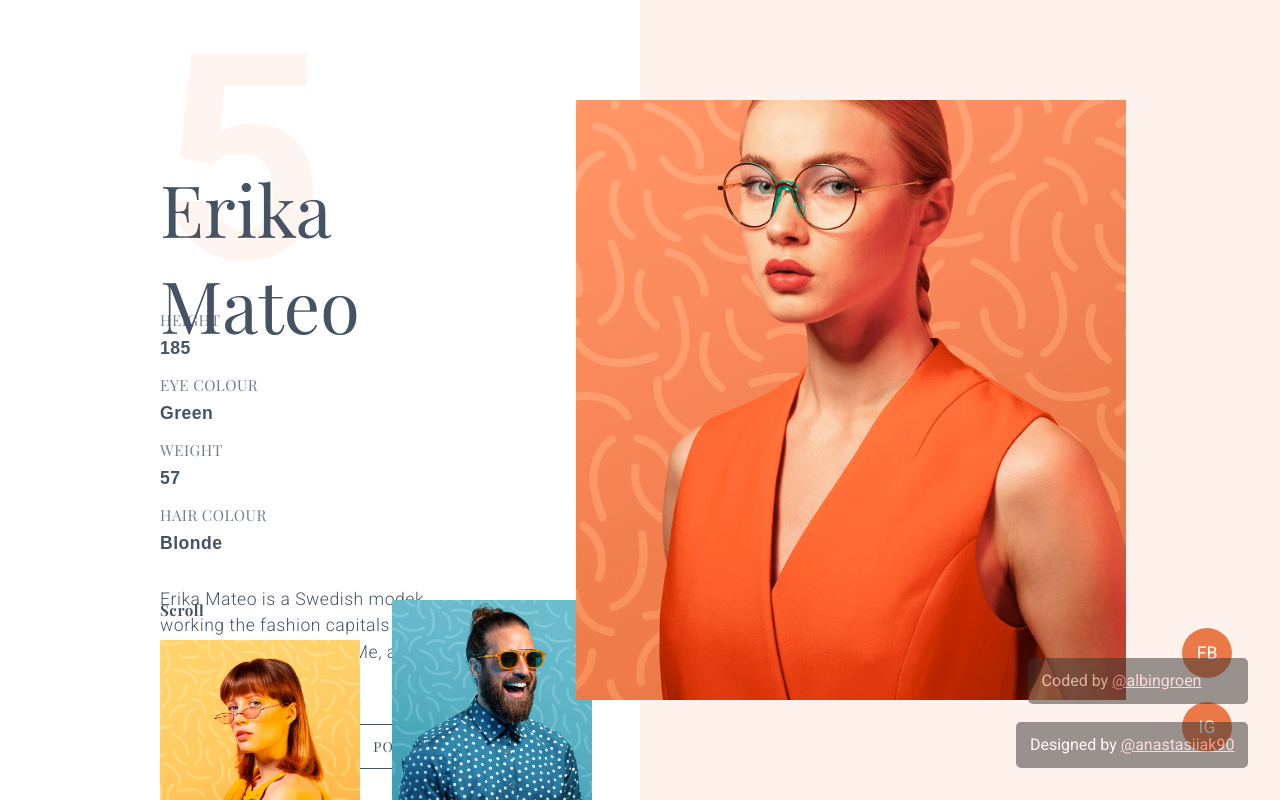
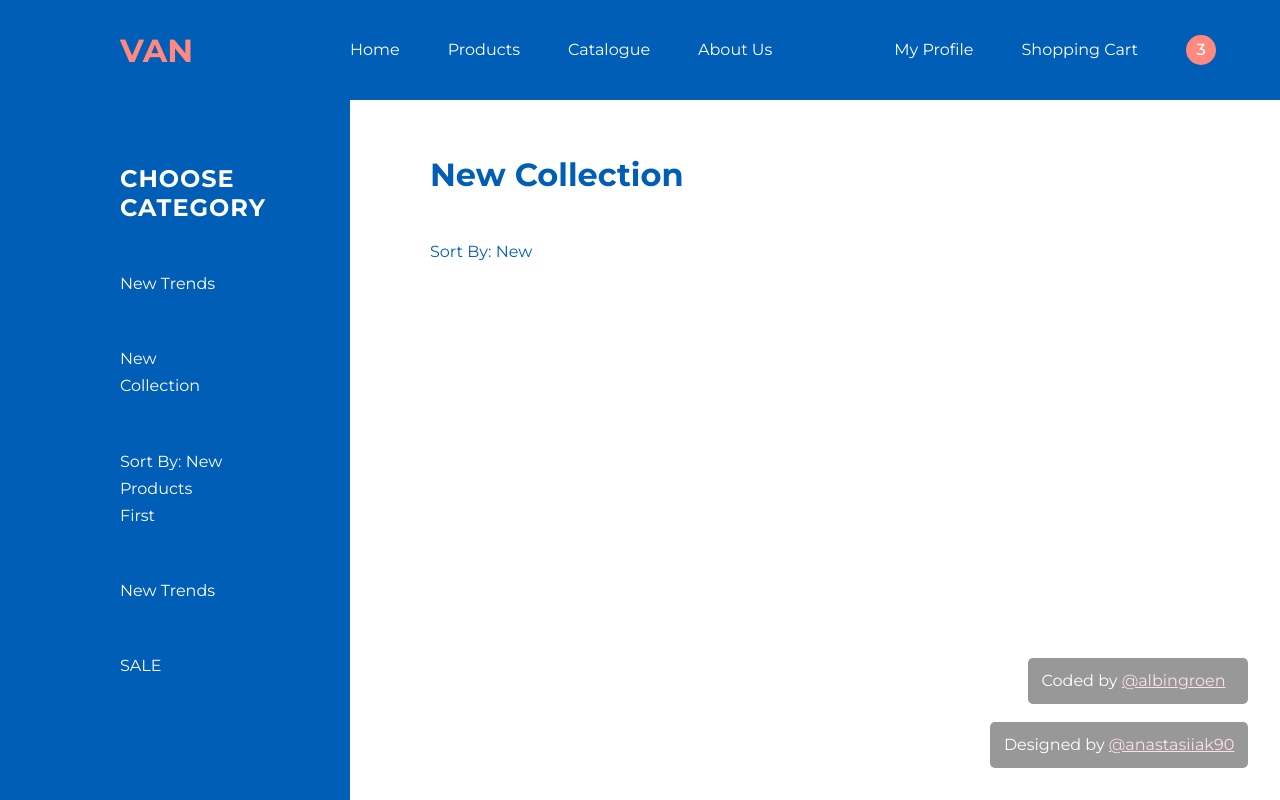
Before and after one commit to albingroen/100-days-of-layout, a plain HTML site: page 012/index.html in a window 1280 px wide. Drawn offline with nearby package versions, Linux system fonts and the light colour scheme.

Commit message:
Started on 013

```diff
--- a/012/index.html
+++ b/012/index.html
@@ -30,61 +30,45 @@
     </div>
 
     <div class="wrapper">
-      <div class="left">
-        <div class="title">
-          <h1 class="number">5</h1>
-          <h1 class="name">Erika Mateo</h1>
+      <div class="main-header">
+        <div class="logo-wrapper">
+          <h1 class="logo">VAN</h1>
         </div>
-        <div class="info">
-          <div class="info-item">
-            <label for="">Height</label>
-            <h4>185</h4>
-          </div>
-          <div class="info-item">
-            <label for="">
-              Eye colour
-            </label>
-            <h4>Green</h4>
-          </div>
-          <div class="info-item">
-            <label for="">
-              Weight
-            </label>
-            <h4>57</h4>
-          </div>
-          <div class="info-item">
-            <label for="">Hair colour</label>
-            <h4>Blonde</h4>
-          </div>
-        </div>
-
-        <p class="description">
-          Erika Mateo is a Swedish modek, working the fashion capitals for 6
-          years, founder of ModelMe, a blog into sustainable lifestyle.
-        </p>
-        <div class="button-wrapper">
-          <button>Portfolio</button>
-        </div>
-
-        <div class="next-images">
-          <div class="image-one-wrapper">
-            <h4>Scroll</h4>
-            <div class="image-one"></div>
-          </div>
-          <div class="image-two"></div>
+        <div class="list-wrapper">
+          <ul class="left">
+            <li>Home</li>
+            <li>Products</li>
+            <li>Catalogue</li>
+            <li>About Us</li>
+          </ul>
+          <ul class="right">
+            <li>
+              My Profile
+            </li>
+            <li>
+              Shopping Cart
+            </li>
+            <div class="notifications-wrapper">
+              <span>3</span>
+            </div>
+          </ul>
         </div>
       </div>
 
-      <div class="right">
-        <div class="image"></div>
-        <div class="icons">
-          <div class="icon">
-            FB
-          </div>
-          <div class="icon">
-            IG
-          </div>
-        </div>
+      <div class="main-sidebar">
+        <ul>
+          <h2>Choose Category</h2>
+          <li>New Trends</li>
+          <li>New Collection</li>
+          <li>Sort By: New Products First</li>
+          <li>New Trends</li>
+          <li>SALE</li>
+        </ul>
+      </div>
+
+      <div class="content">
+        <h1>New Collection</h1>
+        <label for="">Sort By: New</label>
       </div>
     </div>
   </body>
--- a/012/style.scss
+++ b/012/style.scss
@@ -1,5 +1,6 @@
 @import url("https://fonts.googleapis.com/css?family=Roboto:300,400,500,700&display=swap");
 @import url("https://fonts.googleapis.com/css?family=Playfair+Display:400,700,900&display=swap");
+@import url("https://fonts.googleapis.com/css?family=Montserrat:300,400,500,600,700&display=swap");
 
 @mixin trans {
   transition: 0.1s ease-in-out 0s;
@@ -12,7 +13,7 @@
 }
 
 body {
-  font-family: "Roboto", sans-serif;
+  font-family: "Montserrat", sans-serif;
   color: #001523;
   font-weight: 400;
   height: 100vh;
@@ -53,183 +54,135 @@ body {
   bottom: 6rem;
 }
 
-.wrapper {
-  height: 100vh;
-  width: 100%;
-  display: flex;
-  justify-content: space-between;
-
-  .left {
-    background: white;
-    height: 100%;
-    width: 50%;
-    padding: 10rem;
-    position: relative;
-
-    .title {
-      position: relative;
-      height: 150px;
-
-      .number {
-        line-height: 100%;
-        color: #fff5f0;
-        font-size: 18em;
-        position: absolute;
-        top: -9rem;
+li {
+  cursor: pointer;
+  line-height: 170%;
 }
 
-      .name {
-        position: absolute;
+.wrapper {
+  .main-sidebar {
+    background: #015eb7;
+    width: 350px;
+    position: fixed;
+    top: 0;
     left: 0;
-        top: 0;
-        font-size: 4.5em;
-        color: #465365;
-        font-family: "Playfair Display", serif;
-        font-weight: 500;
-      }
+    height: 100vh;
+    top: 100px;
+
+    ul {
+      display: flex;
+      flex-direction: column;
+      justify-content: center;
+      color: white;
+      width: 100%;
+      padding: 4rem 7.5rem;
+
+      h2 {
+        letter-spacing: 1px;
+        text-transform: uppercase;
+        font-weight: 700;
+        font-size: 1.5em;
       }
 
-    .info {
-      display: grid;
-      grid-template-columns: repeat(auto-fit, minmax(100px, 1fr));
-      grid-gap: 1rem;
-      width: 50%;
-
-      label {
-        font-family: "Playfair Display", serif;
-        text-transform: uppercase;
-        color: #465365;
-        letter-spacing: 0.5px;
-        opacity: 0.75;
-        font-size: 0.95em;
+      li {
+        list-style: none;
+        margin-top: 3rem;
+        cursor: pointer;
+        &:hover {
+          color: #ff897e;
         }
-
-      h4 {
-        color: #465365;
-        padding-top: 0.5rem;
-        letter-spacing: 0.5px;
-        font-family: sans-serif;
-        font-size: 1.1em;
-      }
-    }
-
-    .description {
-      font-size: 1.1em;
-      letter-spacing: 0.5px;
-      font-weight: 300;
-      max-width: 450px;
-      line-height: 150%;
-      padding-top: 2rem;
-      color: #465365;
-    }
-
-    .button-wrapper {
-      padding-top: 2rem;
-      display: flex;
-      justify-content: flex-end;
-      max-width: 450px;
-
-      button {
-        border: 1px solid #465365;
-        font-size: 0.875em;
-        letter-spacing: 1px;
-        font-weight: 500;
-        text-transform: uppercase;
-        font-family: "Playfair Display", serif;
-        color: #465365;
-        padding: 0.75rem 1.2rem;
-        background: none;
-        cursor: pointer;
-        @include trans();
-        &:hover {
-          background: #465365;
-          color: white;
-          @include trans();
       }
     }
   }
 
-    .next-images {
-      bottom: 0;
-      left: 10rem;
-      position: absolute;
+  .main-header {
+    left: 0;
+    top: 0;
+    position: fixed;
+    width: 100vw;
+    background: #015eb7;
+    height: 100px;
     display: flex;
+    align-items: center;
 
-      .image-one,
-      .image-two {
-        background-position: top;
-        background-size: cover;
-        width: 200px;
-        height: 200px;
-      }
-
-      .image-one-wrapper {
-        h4 {
-          height: 40px;
-          font-family: "Playfair Display", serif;
-          color: #465365;
-          letter-spacing: 0.5px;
-          font-size: 0.95em;
-        }
-
-        .image-one {
-          background-image: url("./assets/model-2.jpg");
-          margin-right: 2rem;
-          height: 160px;
+    .logo-wrapper {
+      width: 350px;
+      padding: 0 7.5rem;
+      .logo {
+        color: #ff897e;
       }
     }
 
-      .image-two {
-        background-image: url("./assets/model-3.jpg");
+    .list-wrapper {
+      display: flex;
+      justify-content: space-between;
+      align-items: center;
+      width: calc(100% - 350px);
+
+      ul {
+        display: flex;
+        align-items: center;
+
+        li {
+          list-style: none;
+          color: white;
+          cursor: pointer;
+          &:hover {
+            color: #ff897e;
           }
         }
       }
 
-  .right {
-    background: #fff1eb;
-    height: 100%;
-    width: 50%;
-    position: relative;
-
-    .image {
-      height: 75%;
-      width: 100%;
-      max-width: 550px;
-      background: lightblue;
-      position: absolute;
-      top: 50%;
-      left: 0;
-      transform: translate(-4rem, -50%);
-      background-image: url("./assets/model.jpg");
-      background-position: center;
-      background-size: cover;
-      @include trans();
-      &:hover {
-        transform: translate(-4rem, -50%) scale(1.05);
-        @include trans();
+      ul.left {
+        li {
+          margin-right: 3rem;
         }
       }
 
-    .icons {
-      position: absolute;
-      right: 3rem;
-      bottom: 3rem;
-      display: flex;
-      flex-direction: column;
+      ul.right {
+        padding-right: 4rem;
 
-      .icon {
-        border-radius: 50%;
-        background: #eb7947;
+        li,
+        .notifications-wrapper {
+          margin-left: 3rem;
+          color: white;
+          &:hover {
+            color: #ff897e;
+          }
+        }
+
+        .notifications-wrapper {
+          background: #ff897e;
+          height: 30px;
+          width: 30px;
           display: flex;
           justify-content: center;
           align-items: center;
-        color: white;
-        text-transform: uppercase;
-        font-size: 1.1em;
-        width: 50px;
-        height: 50px;
-        margin-top: 1.5rem;
+          border-radius: 50%;
+          font-weight: 500;
+
+          span {
+            margin-top: -2px;
           }
         }
       }
     }
+  }
+
+  .content {
+    position: absolute;
+    left: 350px;
+    top: 75px;
+    padding: 5rem;
+
+    h1 {
+      color: #015eb7;
+      font-size: 2em;
+      padding-bottom: 3rem;
+    }
+
+    label {
+      color: #015eb7;
+    }
+  }
+}
--- /dev/null
+++ b/013/style.scss
@@ -0,0 +1,235 @@
+@import url("https://fonts.googleapis.com/css?family=Roboto:300,400,500,700&display=swap");
+@import url("https://fonts.googleapis.com/css?family=Playfair+Display:400,700,900&display=swap");
+
+@mixin trans {
+  transition: 0.1s ease-in-out 0s;
+}
+
+* {
+  padding: 0;
+  margin: 0;
+  box-sizing: border-box;
+}
+
+body {
+  font-family: "Roboto", sans-serif;
+  color: #001523;
+  font-weight: 400;
+  height: 100vh;
+}
+
+*:focus {
+  outline: none;
+}
+
+.design-label,
+.code-label {
+  position: fixed;
+  bottom: 2rem;
+  right: 2rem;
+  min-width: 220px;
+  background: #333;
+  border-radius: 5px;
+  padding: 0.85rem;
+  color: white;
+  font-size: 1em;
+  text-align: left;
+  opacity: 0.5;
+  transition: 0.1s ease-in-out 0s;
+  user-select: none;
+  z-index: 2;
+
+  &:hover {
+    opacity: 1;
+    transition: 0.1s ease-in-out 0s;
+  }
+
+  a {
+    color: pink;
+  }
+}
+
+.code-label {
+  bottom: 6rem;
+}
+
+.wrapper {
+  height: 100vh;
+  width: 100%;
+  display: flex;
+  justify-content: space-between;
+
+  .left {
+    background: white;
+    height: 100%;
+    width: 50%;
+    padding: 10rem;
+    position: relative;
+
+    .title {
+      position: relative;
+      height: 150px;
+
+      .number {
+        line-height: 100%;
+        color: #fff5f0;
+        font-size: 18em;
+        position: absolute;
+        top: -9rem;
+      }
+
+      .name {
+        position: absolute;
+        left: 0;
+        top: 0;
+        font-size: 4.5em;
+        color: #465365;
+        font-family: "Playfair Display", serif;
+        font-weight: 500;
+      }
+    }
+
+    .info {
+      display: grid;
+      grid-template-columns: repeat(auto-fit, minmax(100px, 1fr));
+      grid-gap: 1rem;
+      width: 50%;
+
+      label {
+        font-family: "Playfair Display", serif;
+        text-transform: uppercase;
+        color: #465365;
+        letter-spacing: 0.5px;
+        opacity: 0.75;
+        font-size: 0.95em;
+      }
+
+      h4 {
+        color: #465365;
+        padding-top: 0.5rem;
+        letter-spacing: 0.5px;
+        font-family: sans-serif;
+        font-size: 1.1em;
+      }
+    }
+
+    .description {
+      font-size: 1.1em;
+      letter-spacing: 0.5px;
+      font-weight: 300;
+      max-width: 450px;
+      line-height: 150%;
+      padding-top: 2rem;
+      color: #465365;
+    }
+
+    .button-wrapper {
+      padding-top: 2rem;
+      display: flex;
+      justify-content: flex-end;
+      max-width: 450px;
+
+      button {
+        border: 1px solid #465365;
+        font-size: 0.875em;
+        letter-spacing: 1px;
+        font-weight: 500;
+        text-transform: uppercase;
+        font-family: "Playfair Display", serif;
+        color: #465365;
+        padding: 0.75rem 1.2rem;
+        background: none;
+        cursor: pointer;
+        @include trans();
+        &:hover {
+          background: #465365;
+          color: white;
+          @include trans();
+        }
+      }
+    }
+
+    .next-images {
+      bottom: 0;
+      left: 10rem;
+      position: absolute;
+      display: flex;
+
+      .image-one,
+      .image-two {
+        background-position: top;
+        background-size: cover;
+        width: 200px;
+        height: 200px;
+      }
+
+      .image-one-wrapper {
+        h4 {
+          height: 40px;
+          font-family: "Playfair Display", serif;
+          color: #465365;
+          letter-spacing: 0.5px;
+          font-size: 0.95em;
+        }
+
+        .image-one {
+          background-image: url("./assets/model-2.jpg");
+          margin-right: 2rem;
+          height: 160px;
+        }
+      }
+
+      .image-two {
+        background-image: url("./assets/model-3.jpg");
+      }
+    }
+  }
+
+  .right {
+    background: #fff1eb;
+    height: 100%;
+    width: 50%;
+    position: relative;
+
+    .image {
+      height: 75%;
+      width: 100%;
+      max-width: 550px;
+      background: lightblue;
+      position: absolute;
+      top: 50%;
+      left: 0;
+      transform: translate(-4rem, -50%);
+      background-image: url("./assets/model.jpg");
+      background-position: center;
+      background-size: cover;
+      @include trans();
+      &:hover {
+        transform: translate(-4rem, -50%) scale(1.05);
+        @include trans();
+      }
+    }
+
+    .icons {
+      position: absolute;
+      right: 3rem;
+      bottom: 3rem;
+      display: flex;
+      flex-direction: column;
+
+      .icon {
+        border-radius: 50%;
+        background: #eb7947;
+        display: flex;
+        justify-content: center;
+        align-items: center;
+        color: white;
+        text-transform: uppercase;
+        font-size: 1.1em;
+        width: 50px;
+        height: 50px;
+        margin-top: 1.5rem;
+      }
+    }
+  }
+}
```
Also changed, not shown: 013/index.html (added, +91 -0 lines), 012/style.css, 013/assets/model-2.jpg (added), 013/assets/model-3.jpg (added), 013/assets/model.jpg (added), 013/style.css (added), 2 other files. Lines whose indentation alone changed are shown as unchanged.
